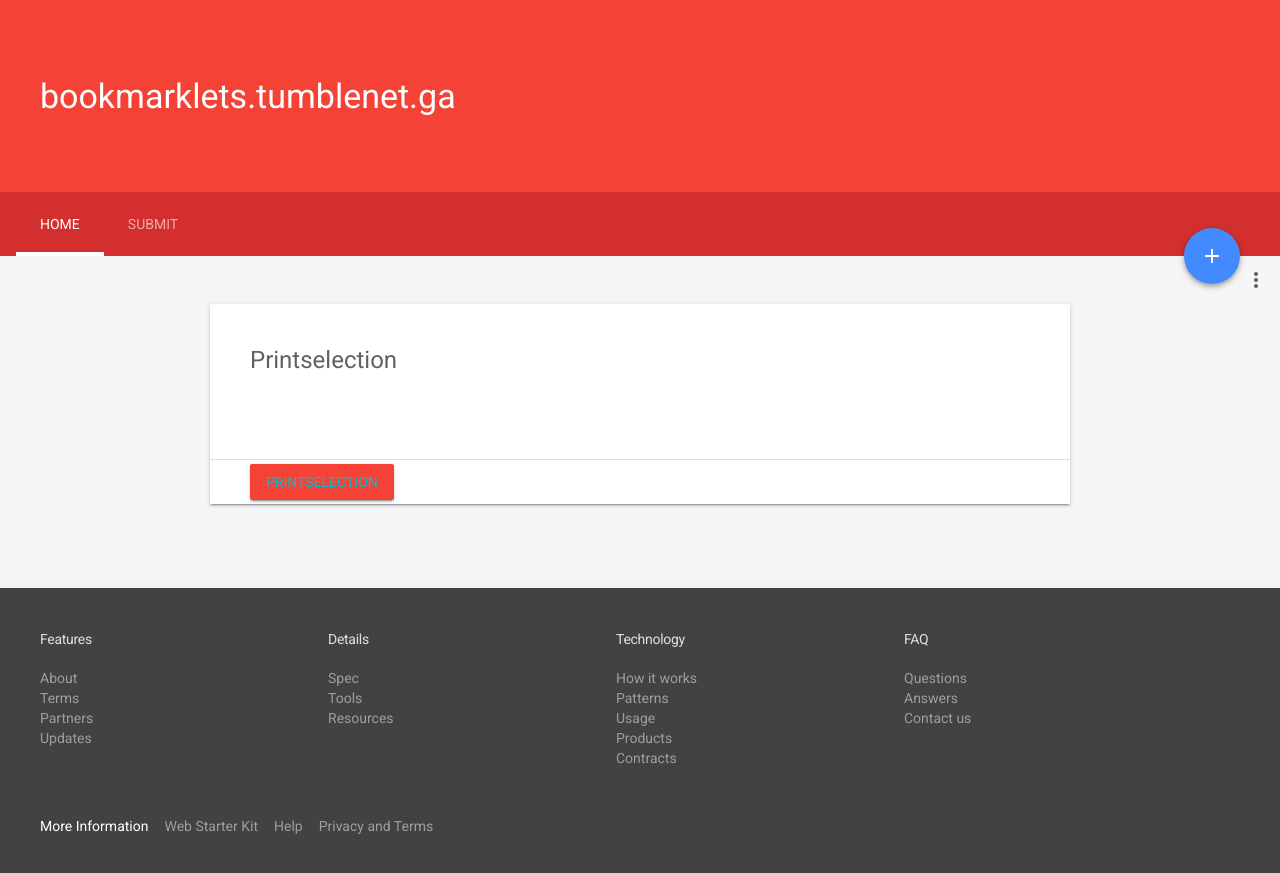
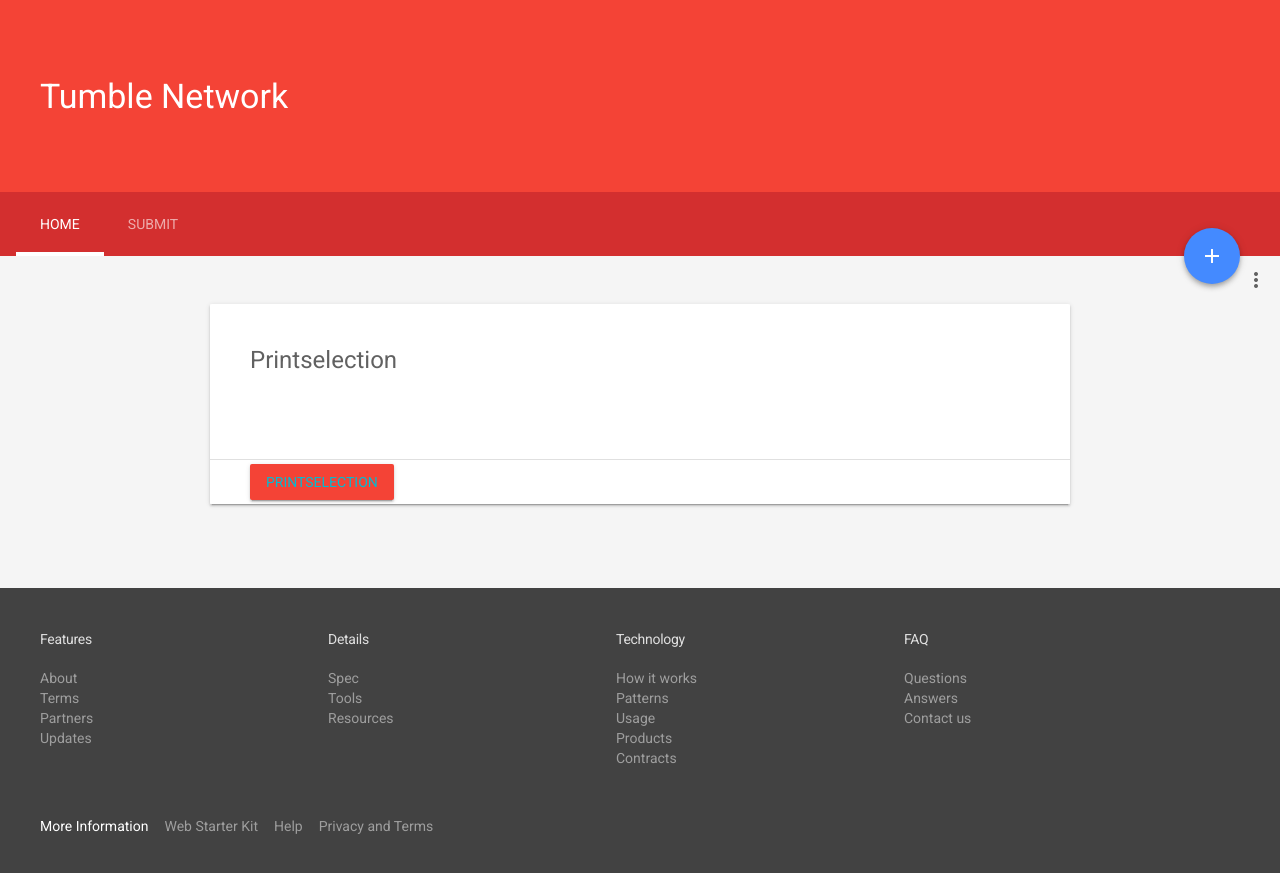
Before and after one commit to tumblenet/bookmarklets.tumblenet.ga, a Jekyll site: the page built from index.html, in a window 1280 px wide. Shown: the top 873 px of the page. Built offline with Jekyll 4.4.1, drawn with Linux system fonts in a browser that asks for light colours; some of the changed lines change nothing that is shown.

Commit message:
Update _config.yml

```diff
--- a/_config.yml
+++ b/_config.yml
@@ -1,6 +1,76 @@
-url: http://bookmarklets.tumblenet.me
+# Welcome to Jekyll!
+#
+# This config file is meant for settings that affect your whole blog, values
+# which you are expected to set up once and rarely edit after that. If you find
+# yourself editing these this file very often, consider using Jekyll's data files
+# feature for the data you need to update frequently.
+#
+# For technical reasons, this file is *NOT* reloaded automatically when you use
+# 'bundle exec jekyll serve'. If you change this file, please restart the server process.
+
+# Site settings
+# These are used to personalize your new site. If you look in the HTML files,
+# you will see them accessed via {{ site.title }}, {{ site.email }}, and so on.
+# You can create7 any custom variable you would like, and they will be accessible
+# in the templates via {{ site.myvariable }}.
+title: Tumble Network
+description: >
+baseurl: "" # the subpath of your site, e.g. /blog
+url: "http://bookmarklets.tumblenet.me" # the base hostname & protocol for your site, e.g. http://example.com
+permalink: pretty
+production: true
+favicon: favicon.gif
+
 version: 12
+
+gems:
+   - jekyll-mentions
+   - jemoji
+   - jekyll-redirect-from
+   - jekyll-sitemap
+   - jekyll-feed
+   - jekyll-seo-tag
+
 collections:
  bookmarklets:
   output: true
   permalink: /:categories/:title.js
+
+defaults:
+  - scope:
+        path: ""
+        type: pages
+    values:
+        thumbnail: ""
+        categories: []
+        author: ""
+  - scope:
+        path: ""
+        type: posts
+    values:
+        thumbnail: ""
+        categories: []
+        tags: []
+        author: ""
+        excerpt: >
+  - scope:
+        path: ""
+        type: projects
+    values:
+        user:
+        repo:
+
+# Build settings
+markdown: kramdown
+# theme: minima
+excludes:
+  - lib
+  - Gemfile
+  - Gemfile.lock
+  - node_modules
+  - bower.json
+  - "*.sh"
+  - README.md
+  - gulffile.js
+  - package.json
+  - vendor
```
